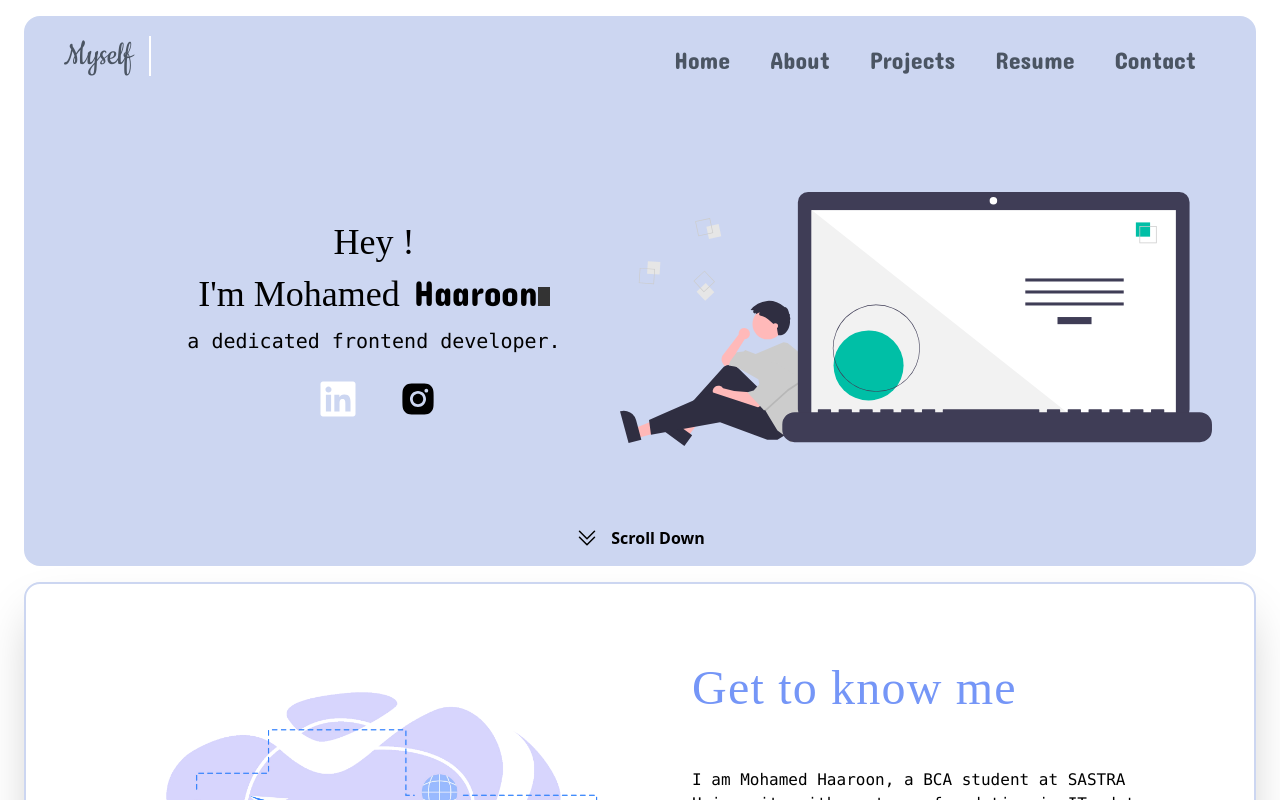
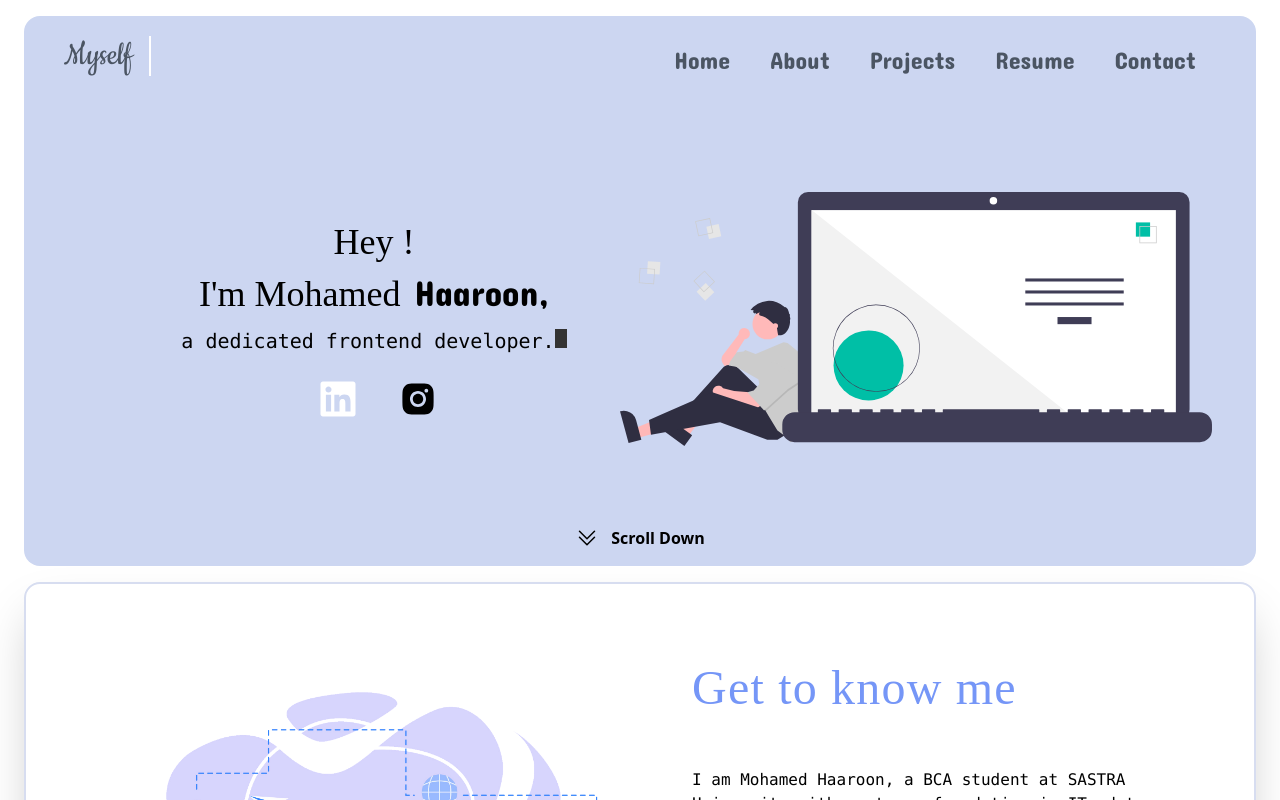
Before and after one commit to AMDHAAROON/portfolio, a React (Create React App) app: page / in a window 1280 px wide. Shown: the top 800 px of the page. Built offline with nearby package versions, Linux system fonts and the light colour scheme; a web font is replaced by a local one.

Commit message:
update About and Hero components with improved styling and text adjustments

```diff
--- a/src/components/About.js
+++ b/src/components/About.js
@@ -21,7 +21,7 @@ export default function TypingHeading() {
     }
 
     return<div className='px-6 pb-4 dark cursor-default 'id='about' >
-    <section className='flex flex-col md:flex-row border-2 border-lightlaven  shadow-2xl rounded-2xl p-12 md:p-20 '  >
+    <section className='flex flex-col md:flex-row border-2 border-[#D7DDF0] shadow-2xl rounded-2xl p-12 md:p-20 '  >
         <div className='md:w-1/2  md:mr-10 '>
             <img src={aboutimg} className='md:h-auto  md:mx-6 md:my-10 lg:my-0 float-img'/>
         </div>
--- a/src/components/hero.js
+++ b/src/components/hero.js
@@ -15,8 +15,8 @@ export default function Hero(){
 return<div className='pb-4 cursor-default' id="hero">
  <section className='flex  flex-col md:flex-row bg-lightlaven  mx-6  py-16  px-6   text-black  '>
     <div className='md:w-1/2  text-4xl font-chalk  justify-center  md:pt-8 text-center md:ml-20 leading-normal md:leading-snug text-black flex flex-col' >
-    <h1 >Hey !<br/>I'm Mohamed<span className='text-black font-marker hover:text-white cursor-pointer'> Haaroon<span className='caret'></span></span>
-    <p className='text-lg md:text-xl font-mono mt-2'>{config.subtitle}</p>
+    <h1 >Hey !<br/>I'm Mohamed<span className='text-black font-marker hover:text-white cursor-pointer'> Haaroon,</span>
+    <p className='text-lg md:text-xl font-mono mt-2'>{config.subtitle}<span className='caret'></span></p>
      </h1>
      <div className='flex  mx-auto  md:justify-center mt-6'>
         <a href={config.social.linked} className='ml-12 mr-10 text-white hover:text-black'><FaLinkedin size={40}/></a>
```
